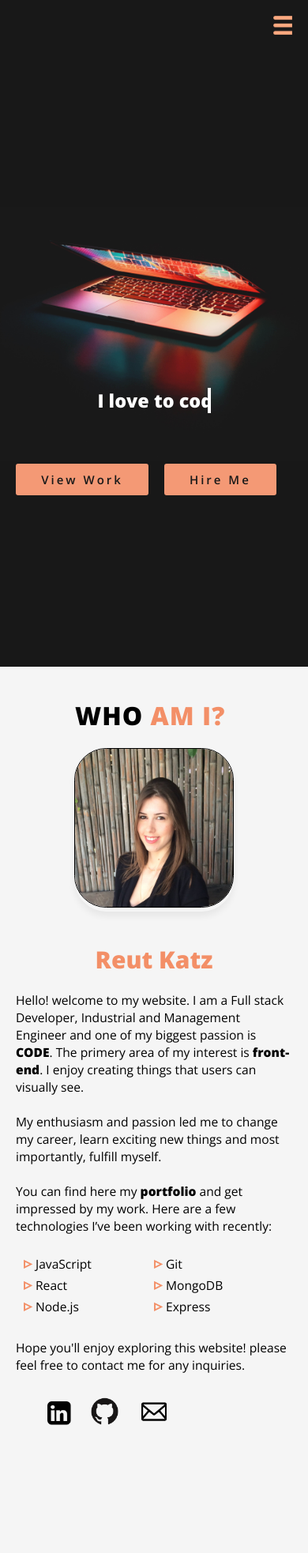
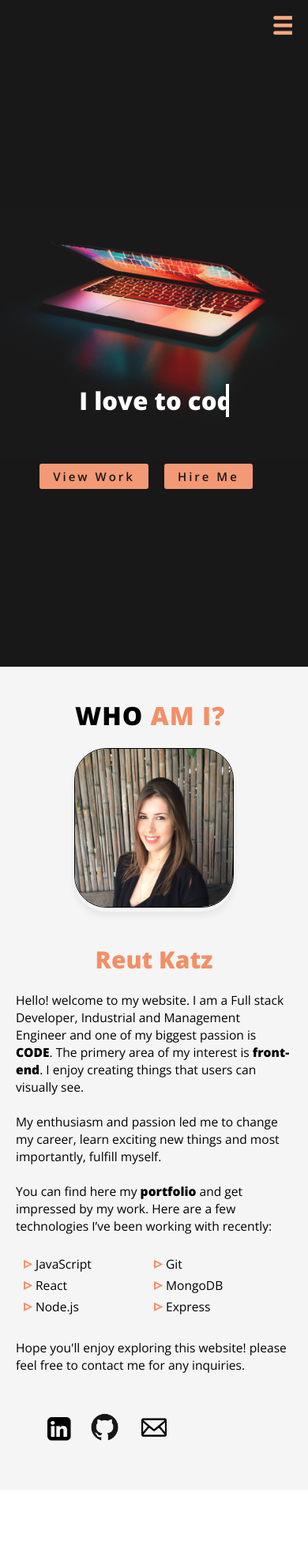
Before and after one commit to ReutB296/Landing_page, a PHP site: page / in a window 390 px wide. Shown: the top 1966 px of the page at 79% size. Run offline with PHP 8.4, Linux system fonts and the light colour scheme.

Commit message:
css-changes

```diff
--- a/css/styls.css
+++ b/css/styls.css
@@ -459,6 +459,10 @@
 
 }
 
+#about{
+padding-bottom: 20px;
+}
+
 #about img{
   max-width: 200px;
   max-height: 200px;
@@ -487,6 +491,10 @@
   margin-bottom: 20px;
 }
 
+#about article aside{
+  margin-top:20px;
+}
+
 .info .skills-list {
   font-size: 4vw;
 }
@@ -506,11 +514,16 @@
 }
 
 main .wraper .container .sentence{
-  font-size: 6vw;
+  font-size: 8vw;
 }
 
 #contact{
   padding: 20px;
 }
 
+main .wraper a{
+  margin-bottom: 20px;
+  padding: 4px 15px;
 }
+
+}
```
